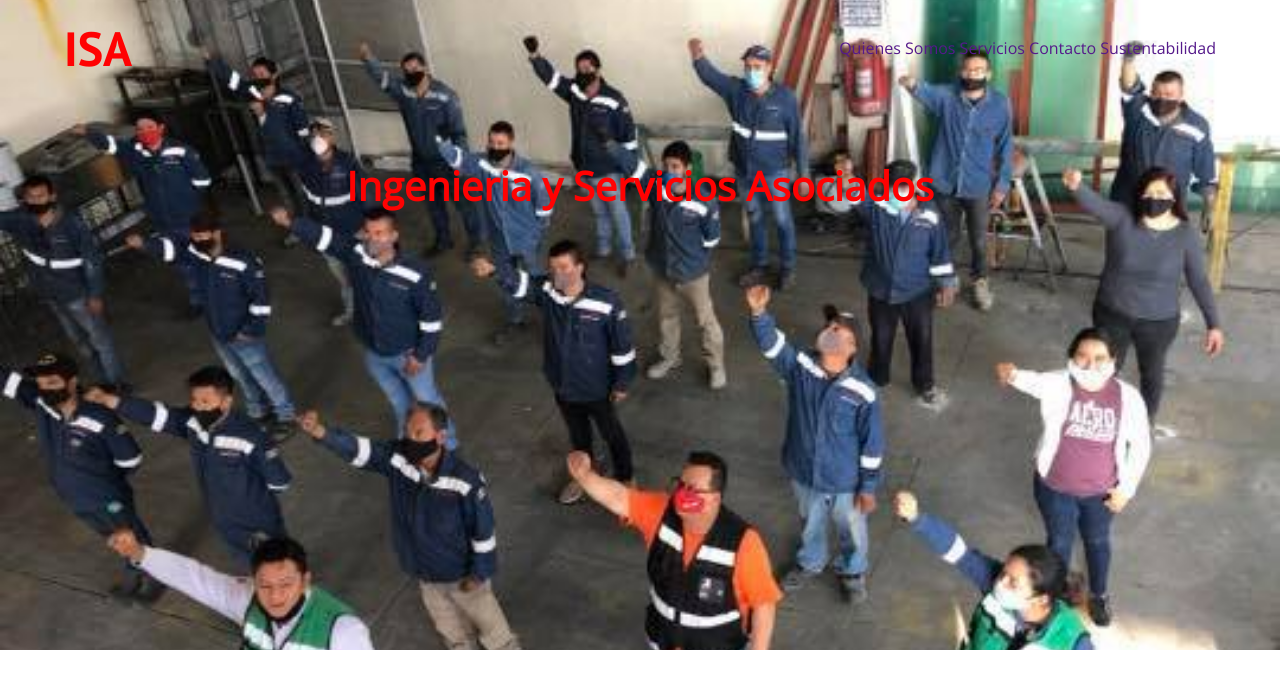
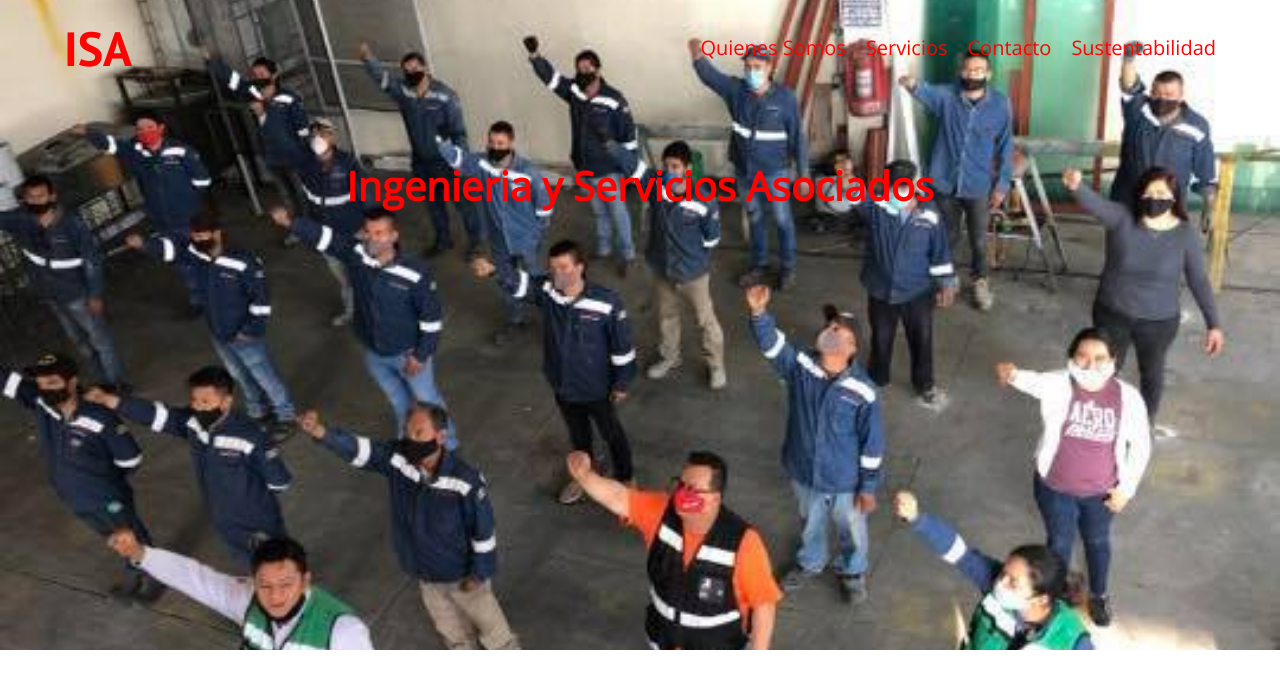
Before and after one commit to yukiem97/Isa, a plain HTML site: page Index.html in a window 1280 px wide. Drawn offline with nearby package versions, Linux system fonts and the light colour scheme.

Commit message:
se agregaron secciones al codigo

```diff
--- a/Index.html
+++ b/Index.html
@@ -30,7 +30,10 @@
             <h2 class="no-margin">Ingenieria y Servicios Asociados</h2>
         </div>
     </header>
+    <section>
+        <div>
 
-
+        </div>
+    </section>
 </body>
 </html>
--- a/css/style.css
+++ b/css/style.css
@@ -85,6 +85,16 @@
     color:var(--primario);
     font-weight: 700;
 }
-.navegacion{
-    font-weight: 100;
+
+@media (min-width: 768px) {
+       .navegacion{
+        display: flex;
+        gap: 2rem;
+       }
 }
+ .navegacion__enlace{
+        display: block;
+        text-align: center;
+        font-size: 2rem;
+        color: var(--primario);
+    }
```
